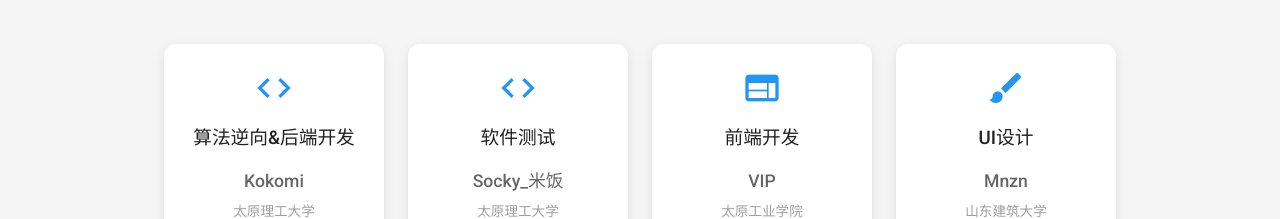
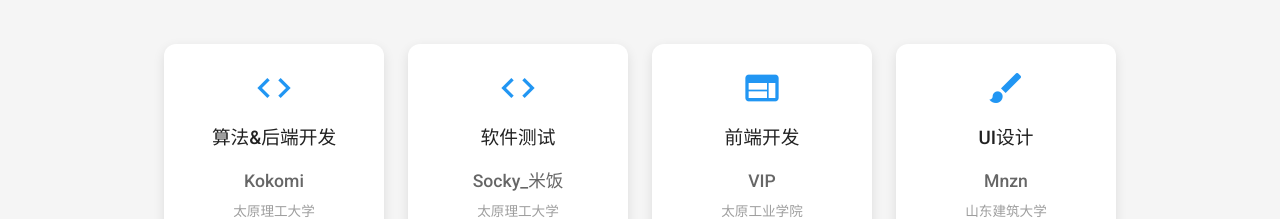
Before and after one commit to DannerTomas/dannertomas.github.io, a plain HTML site: page index.html in a window 1280 px wide. Shown: the part 3880-4099 px from the top of the page. Drawn offline with Linux system fonts and the light colour scheme.

Commit message:
Update index.html

```diff
--- a/index.html
+++ b/index.html
@@ -208,7 +208,7 @@
                     <div class="developer-item">
                         <span class="material-icons">code</span>
                         <div class="developer-content">
-                            <h3>算法逆向&后端开发</h3>
+                            <h3>算法&后端开发</h3>
                             <p>Kokomi</p>
                             <p class="school-info">太原理工大学</p>
                             <p class="school-info">机械电子工程 22级</p>
```
